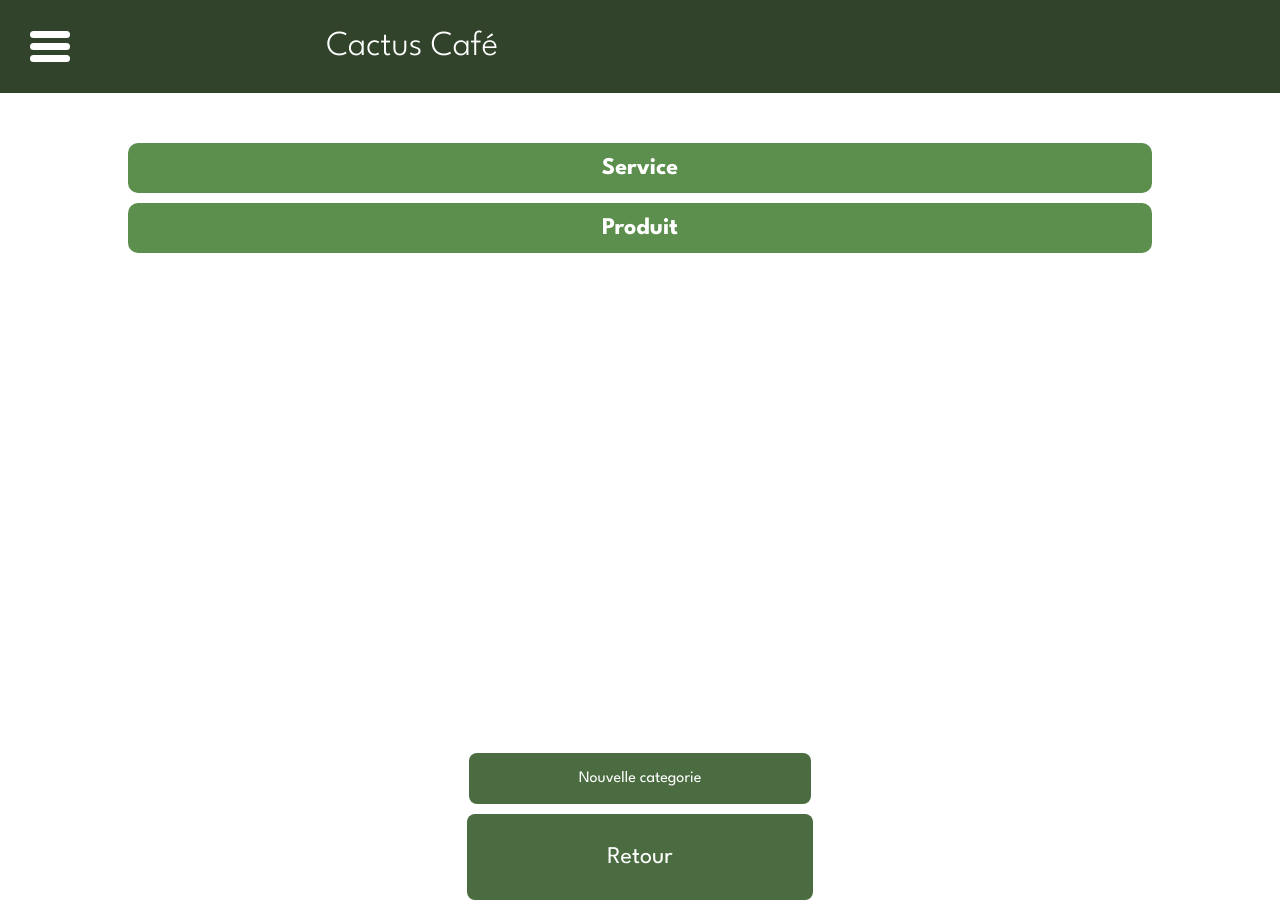
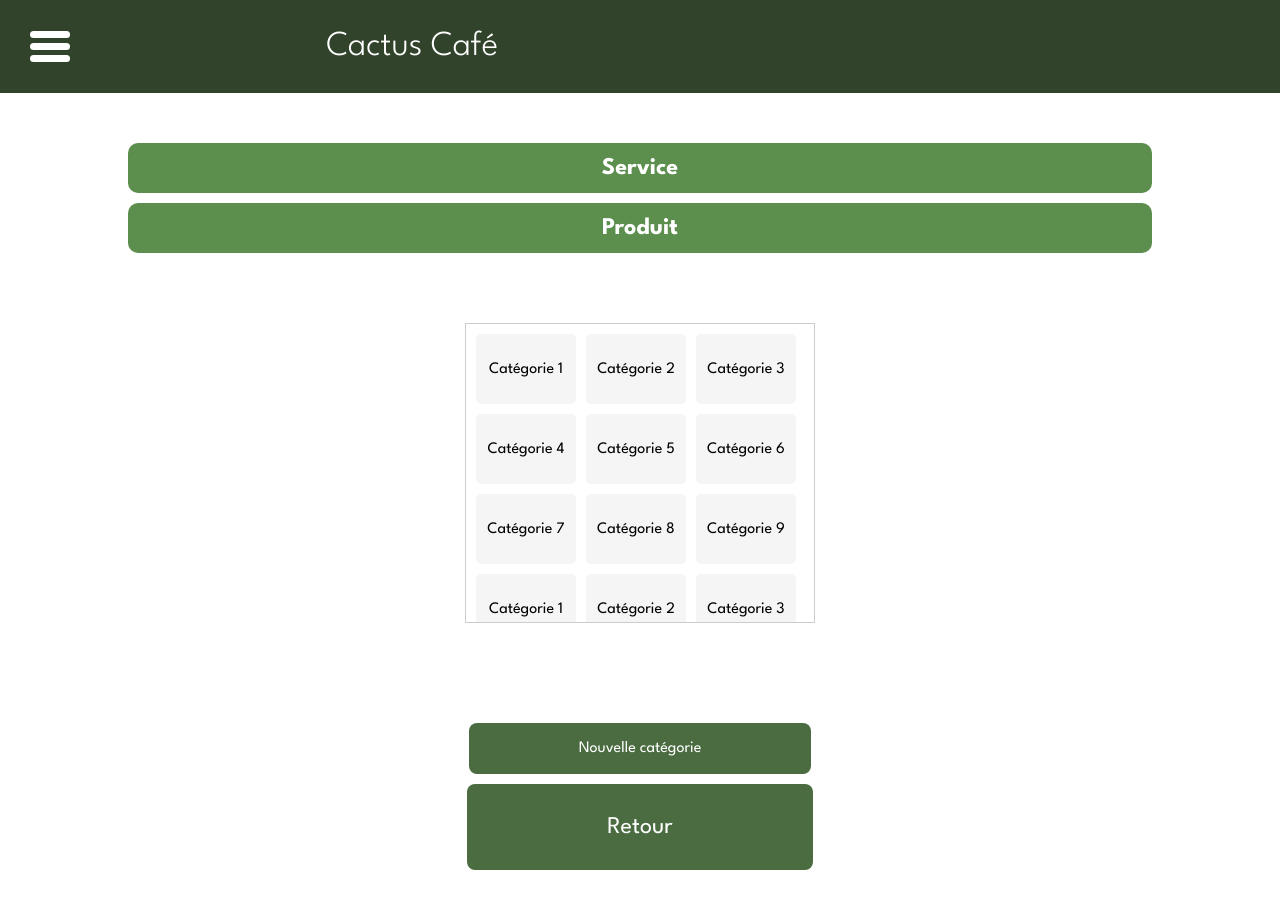
Before and after one commit to barProjectCDA/Front, a React (Vite) app: page /ServicesProduit in a window 1280 px wide. After the commit the page ends 870 px from the top, so only its background shows below. Built offline with nearby package versions, Linux system fonts and the light colour scheme.

Commit message:
categoriesServiceProduit

```diff
--- a/src/assets/styles/ServiceProduit.module.css
+++ b/src/assets/styles/ServiceProduit.module.css
@@ -56,7 +56,7 @@
     display: flex;
     justify-content: center;
     align-items: center;
-     margin-top: 500px; /* pas de back juste pour le rendu front */
+     margin-top: 100px; /* pas de back juste pour le rendu front */
 }
 
 .buttonsNewCategorie button {
@@ -75,3 +75,28 @@
     color: white;
     text-decoration: none;
 }
+
+
+.categoriesContainer {
+    display: flex;
+    flex-wrap: wrap;
+    gap: 10px;
+    max-width: 350px;
+    height: 300px; /* Hauteur max avant d'afficher le scroll */
+    overflow-y: auto; /* Active le scroll vertical */
+    border: 1px solid #ccc;
+    padding: 10px;
+    margin:70px auto;
+}
+
+.categoryItem {
+
+    background-color: #f5f5f5;
+    width: 100px;
+    height: 70px;
+    text-align: center;
+    border-radius: 5px;
+    display: flex;
+    justify-content: center; /* Centre horizontalement */
+    align-items: center;
+}
--- a/src/pages/ServiceProduit.tsx
+++ b/src/pages/ServiceProduit.tsx
@@ -1,5 +1,20 @@
 import styles from "../assets/styles/ServiceProduit.module.css";
 import { Link } from "react-router-dom";
+
+const categories = [
+    "Catégorie 1", "Catégorie 2", "Catégorie 3",
+    "Catégorie 4", "Catégorie 5", "Catégorie 6",
+    "Catégorie 7", "Catégorie 8", "Catégorie 9",
+    "Catégorie 1", "Catégorie 2", "Catégorie 3",
+    "Catégorie 4", "Catégorie 5", "Catégorie 6",
+    "Catégorie 7", "Catégorie 8", "Catégorie 9",
+    "Catégorie 1", "Catégorie 2", "Catégorie 3",
+    "Catégorie 4", "Catégorie 5", "Catégorie 6",
+    "Catégorie 7", "Catégorie 8", "Catégorie 9",
+    "Catégorie 1", "Catégorie 2", "Catégorie 3",
+    "Catégorie 4", "Catégorie 5", "Catégorie 6",
+    "Catégorie 7", "Catégorie 8", "Catégorie 9"
+];
 
 const ServicesProduit = () => {
     return (
@@ -12,18 +27,21 @@ const ServicesProduit = () => {
                 <h2> Produit</h2>
             </div>
 
+            <div className={styles.categoriesContainer}>
+                {categories.map((cat, index) => (
+                    <div key={index} className={styles.categoryItem}>
+                        {cat}
+                    </div>
+                ))}
+            </div>
+
             <div className={styles.buttonsNewCategorie}>
-                <div>
-                    <button><Link to="/services" className={styles.link}>Nouvelle categorie</Link></button>
-                </div>
+                <button><Link to="/services" className={styles.link}>Nouvelle catégorie</Link></button>
             </div>
 
             <div className={styles.buttonsRetour}>
-                <div>
-                    <button><Link to="/services" className={styles.link}>Retour</Link></button>
-                </div>
+                <button><Link to="/services" className={styles.link}>Retour</Link></button>
             </div>
-
         </>
     );
 };
```
